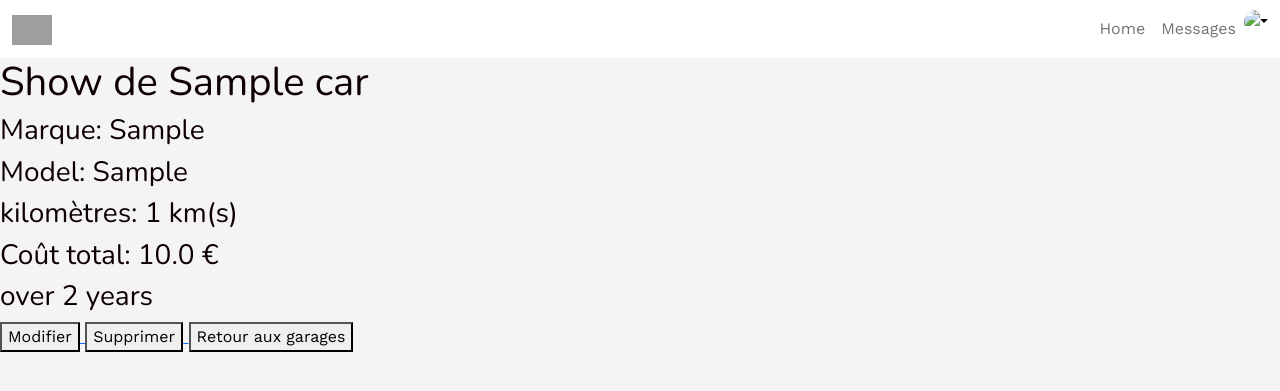
After one commit to Joelebucheron/costauto, a Rails app: page /garages/1/cars/1 in a window 1280 px wide. The commit adds this page. Shown: the top 391 px of the page. Run offline with Rails 7, Linux system fonts and the light colour scheme; a user stored in the database is signed in; tables that the repository leaves empty hold one stand-in row (values such as "Sample post"); style sheets or scripts are compiled from the project's sources; some libraries are stand-ins or nearby versions; grey boxes are pictures that could not be loaded.

Commit message:
Car Controller

```diff
--- /dev/null
+++ b/app/controllers/cars_controller.rb
@@ -0,0 +1,65 @@
+class CarsController < ApplicationController
+  require 'date'
+  include ActionView::Helpers::DateHelper
+
+  def index
+    @cars = Car.all
+  end
+
+  def show
+    find
+    @garage = Garage.find(params[:garage_id])
+  end
+
+  def new
+    @car = Car.new
+    @garage = Garage.find(params[:garage_id])
+  end
+
+  def create
+    @car = Car.new(car_params)
+    @car.garage = Garage.find(params[:garage_id])
+
+    if @car.save
+      redirect_to garage_car_path(@car.garage, @car)
+    else
+      render :new
+    end
+  end
+
+  def edit
+    find
+  end
+
+  def update
+    find
+    if @car.update(car_params)
+      redirect_to garage_car_path(@car.garage, @car)
+    else
+      render :edit
+    end
+  end
+
+  def ownership_time
+    distance_of_time_in_words(Date.current, @car.purchased_date)
+  end
+  helper_method :ownership_time
+
+  def destroy
+    find
+    @garage = @car.garage
+    @car.destroy
+    redirect_to garage_path(@garage)
+  end
+
+  private
+
+  def car_params
+    params.require(:car).permit(:name, :brand, :model, :kilometers, :purchased_date, :purchased_price)
+  end
+
+  def find
+    @car = Car.find(params[:id])
+  end
+
+end
--- a/app/controllers/garages_controller.rb
+++ b/app/controllers/garages_controller.rb
@@ -6,6 +6,7 @@ class GaragesController < ApplicationController
 
   def show
     find
+    @cars = Car.where(garage: @garage)
   end
 
   def new
--- a/app/models/garage.rb
+++ b/app/models/garage.rb
@@ -1,3 +1,4 @@
 class Garage < ApplicationRecord
   belongs_to :user
+  has_many :cars
 end
--- /dev/null
+++ b/app/views/cars/show.html.erb
@@ -0,0 +1,18 @@
+<h1>Show de <%= @car.name %></h1>
+<h3>Marque: <%= @car.brand %></h3>
+<h3>Model: <%= @car.model %></h3>
+<h3>kilomètres: <%= @car.kilometers %> km(s)</h3>
+<h3>Coût total: <%= @car.total_cost %> €</h3>
+<h3><%= ownership_time %></h3>
+
+<%= link_to edit_car_path(@car) do %>
+  <button>Modifier</button>
+<% end %>
+
+<%= link_to car_path(@car), method: :delete do %>
+  <button>Supprimer</button>
+<% end %>
+
+<%= link_to garage_path(@garage) do %>
+  <button>Retour aux garages</button>
+<% end %>
--- a/app/views/garages/index.html.erb
+++ b/app/views/garages/index.html.erb
@@ -12,7 +12,7 @@
       <button>edit</button>
     <% end %>
     <%= link_to garage_path(garage), method: :delete do %>
-      <button>delete</button>
+      <button>Supprimer <%= garage.name %></button>
     <% end %>
   <% end %>
 <% end %>
--- a/app/views/shared/_navbar.html.erb
+++ b/app/views/shared/_navbar.html.erb
@@ -20,7 +20,7 @@
           <li class="nav-item dropdown">
             <%= image_tag "https://kitt.lewagon.com/placeholder/users/ssaunier", class: "avatar dropdown-toggle", id: "navbarDropdown", data: { bs_toggle: "dropdown" }, 'aria-haspopup': true, 'aria-expanded': false %>
             <div class="dropdown-menu dropdown-menu-end" aria-labelledby="navbarDropdown">
-              <%= link_to "Garage", "#", class: "dropdown-item" %>
+              <%= link_to "Garage", garages_path , class: "dropdown-item" %>
               <%= link_to "Ajouter un contrat", "#", class: "dropdown-item" %>
               <%= link_to "Ajouter une facture", "#", class: "dropdown-item" %>
               <%= link_to "Ajouter une trajet", "#", class: "dropdown-item" %>
--- a/config/routes.rb
+++ b/config/routes.rb
@@ -2,8 +2,11 @@ Rails.application.routes.draw do
   devise_for :users
   root to: 'pages#home'
 
-  resources :garages do
-    resources :cars
+  resources :garages, except: [:destroy, :update, :edit] do
+    resources :cars, except: [:destroy, :update, :edit]
   end
+
+  resources :garages, only: [:destroy, :update, :edit]
+  resources :cars, only: [:destroy, :update, :edit]
   # For details on the DSL available within this file, see https://guides.rubyonrails.org/routing.html
 end
```
Also changed, not shown: app/models/car.rb (+4 -4 lines), app/views/cars/edit.html.erb (added, +12 -0 lines), app/views/cars/new.html.erb (added, +12 -0 lines), app/views/garages/show.html.erb (+15 -1 lines), test/controllers/cars_controller_test.rb (added, +7 -0 lines).
